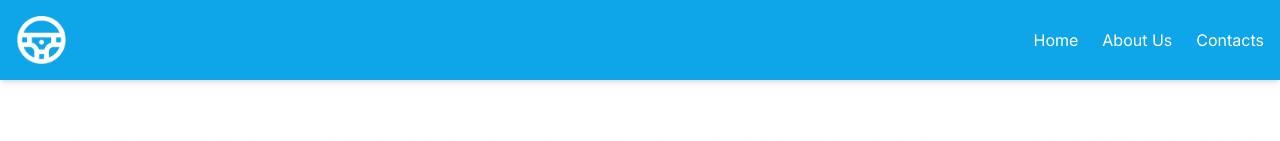
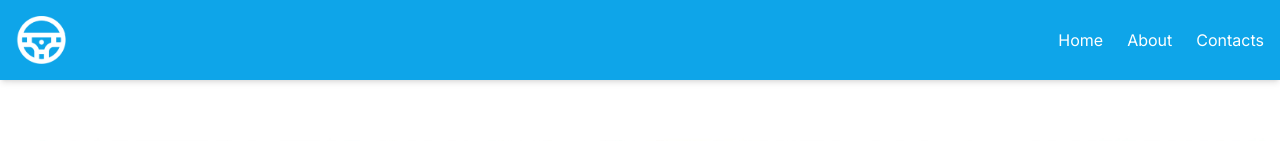
Before and after one commit to erom03/ShellHacks-2023, a Next.js app: page / in a window 1280 px wide. Shown: the top 141 px of the page. Built offline with nearby package versions, Linux system fonts and the light colour scheme.

Commit message:
Changed about us to just about

```diff
--- a/app/components/navigation/index.tsx
+++ b/app/components/navigation/index.tsx
@@ -17,7 +17,7 @@ const Navbar = () => {
               </li>
               <li>
                 <Link href="/about">
-                  <p>About Us</p>
+                  <p>About</p>
                 </Link>
               </li>
               <li>
```
